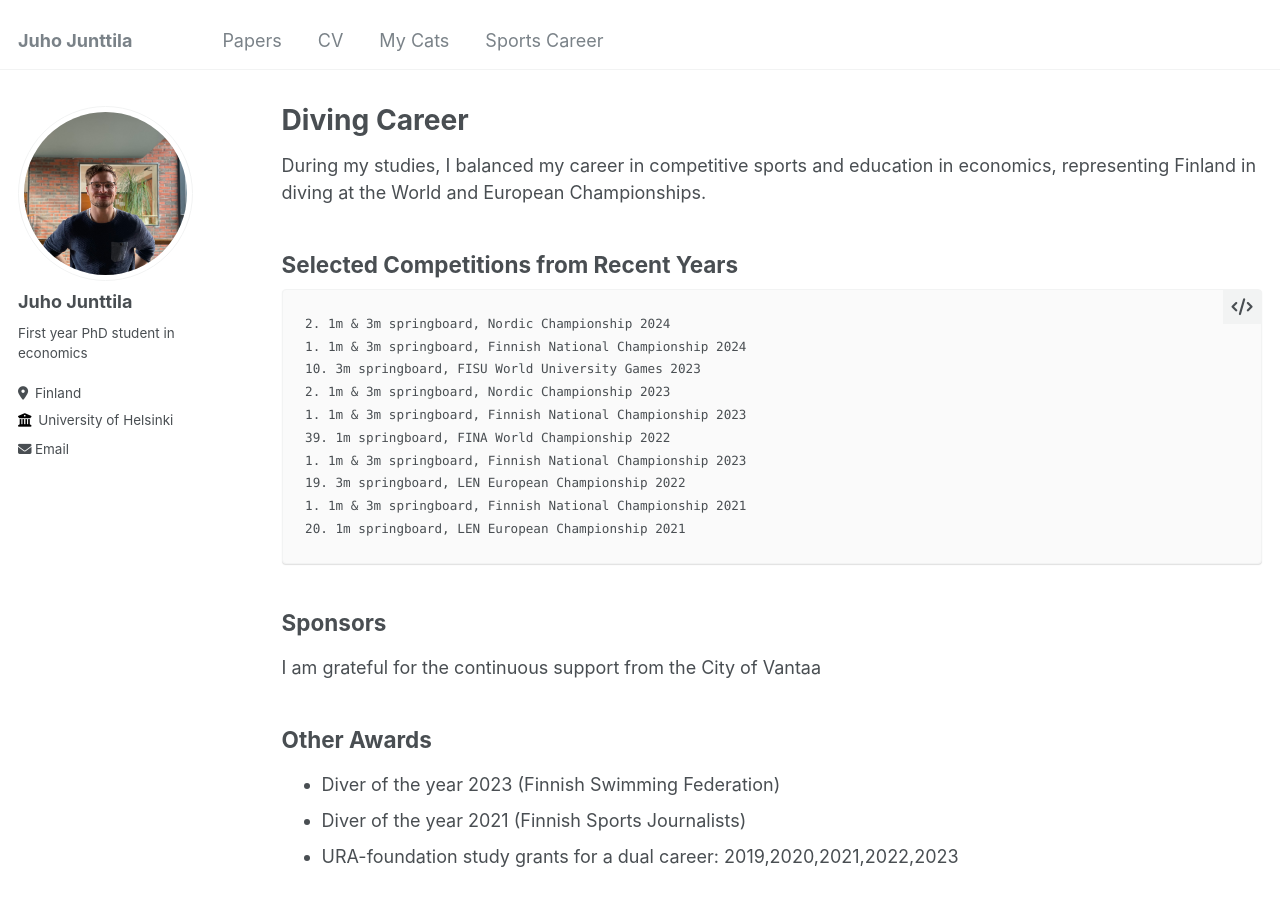
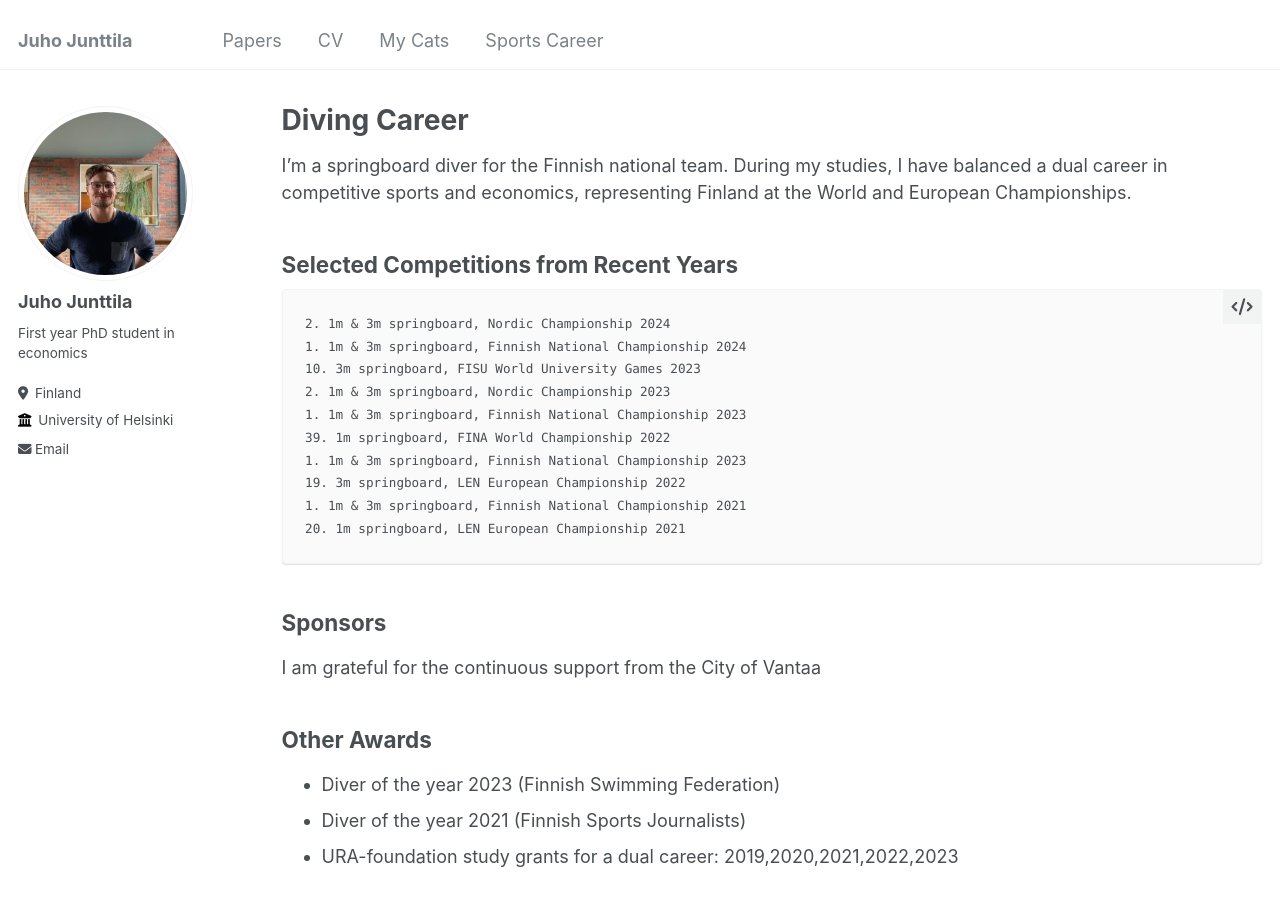
Before and after one commit to Juho-Junttila/Juho-Junttila.github.io, a Jekyll site: the page built from _pages/sports.md, in a window 1280 px wide and 900 px high. Built offline with Jekyll 4.4.1, drawn with Linux system fonts in a browser that asks for light colours.

Commit message:
Update sports.md

```diff
--- a/_pages/sports.md
+++ b/_pages/sports.md
@@ -9,8 +9,8 @@ redirect_from:
 
 {% include base_path %}
 
-During my studies, I balanced my career in competitive sports and education in economics, representing Finland in diving at the World and European Championships.
 
+I'm a springboard diver for the Finnish national team. During my studies, I have balanced a dual career in competitive sports and economics, representing Finland at the World and European Championships.
 
 Selected Competitions from Recent Years
 ----
```
